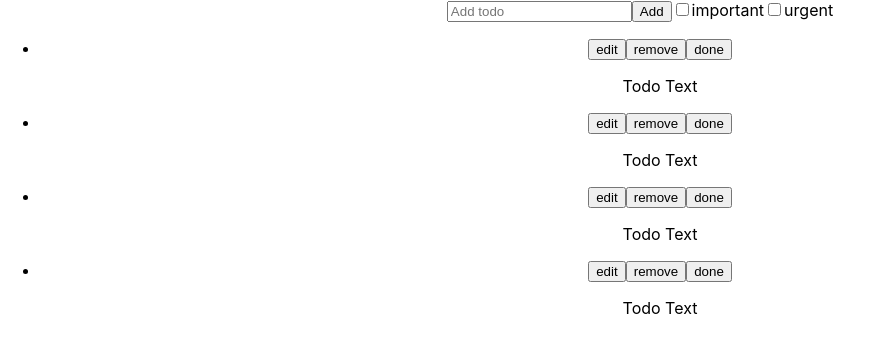
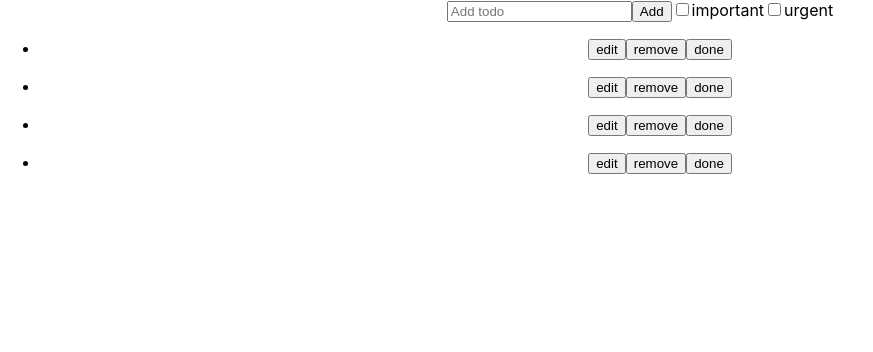
Before and after one commit to Islam888/todo-list, a React (Create React App) app: page / in a window 1280 px wide. Shown: the top 352 px of the page, without its empty margins (0-873 px from the left). Built offline with nearby package versions, Linux system fonts and the light colour scheme.

Commit message:
add props.item to show task

```diff
--- a/src/components/TodoItem.js
+++ b/src/components/TodoItem.js
@@ -11,7 +11,7 @@ class TodoItem extends Component {
                     <button>done</button>
                 </div>
                 <div>
-                    <p>Todo Text</p>
+                    <p>{this.props.item}</p>
                 </div>
             </div>
          );
```
